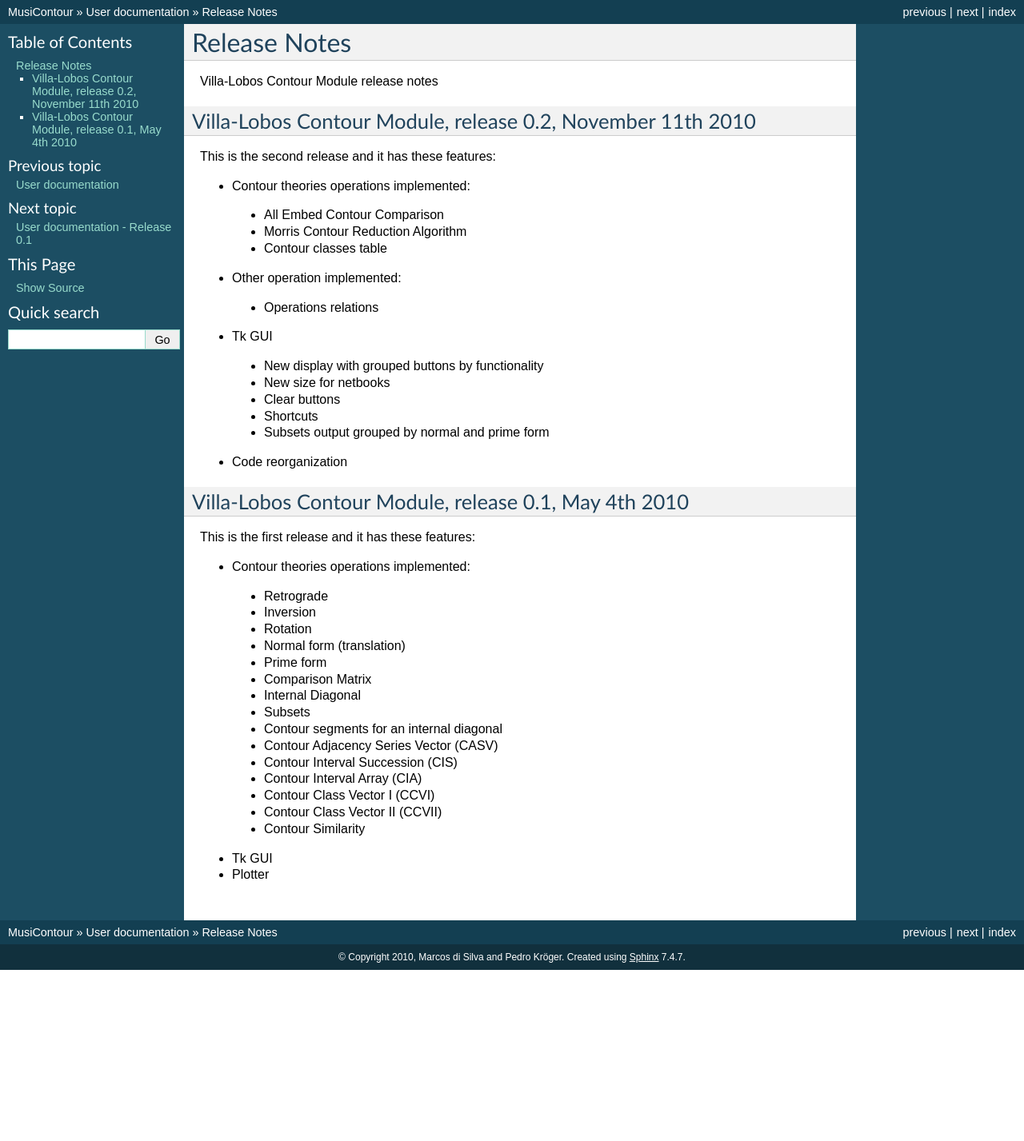
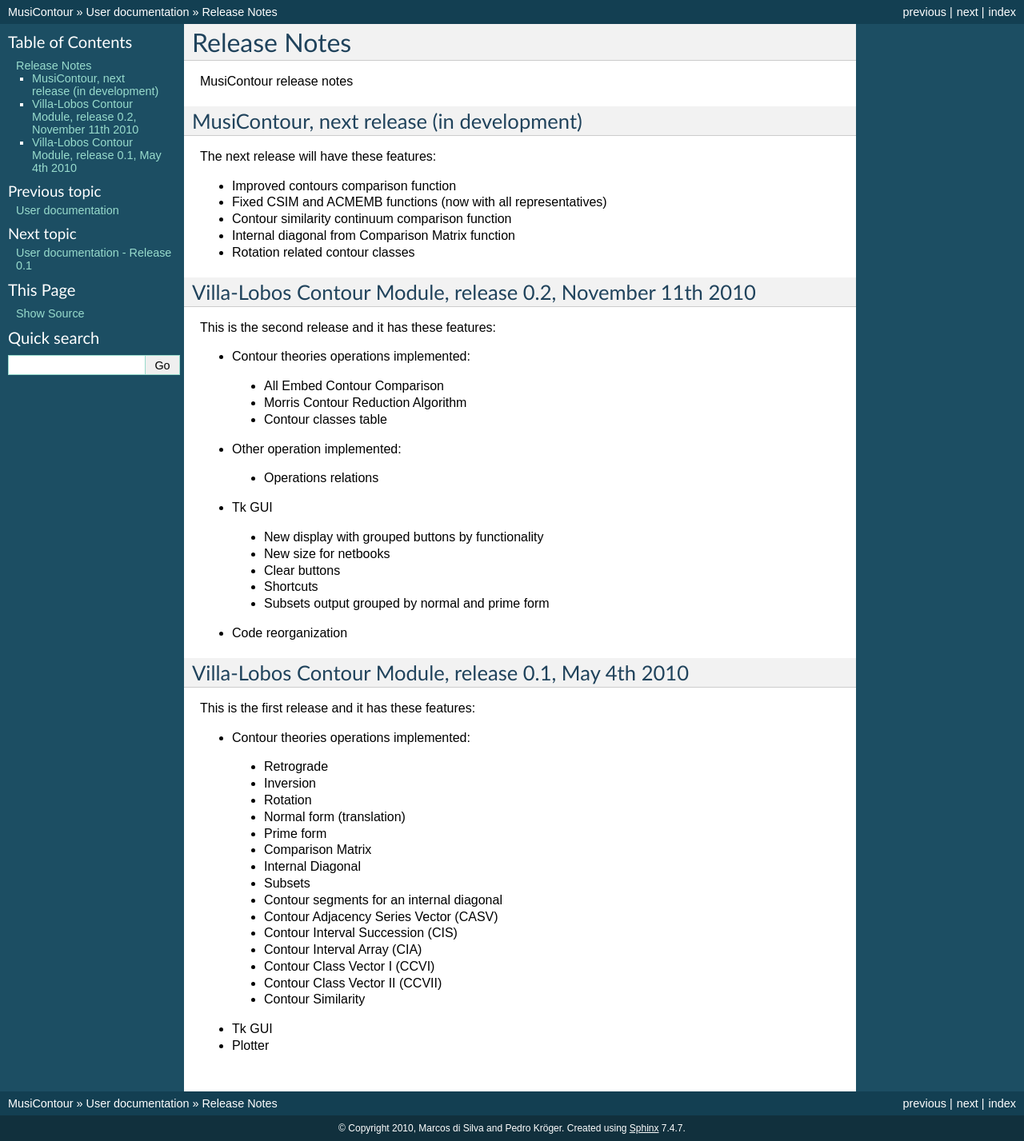
Before and after one commit to msampaio/musicontour, a Sphinx documentation site: the page built from doc/release.rst, in a window 1280 px wide. Shown: the whole page at 80% size. Built offline with Sphinx 7.4.7, drawn with Linux system fonts in a browser that asks for light colours; formulas are drawn with MathJax 3; before the commit the page ends 1213 px from its top, so only the background shows below that.

Commit message:
Insert snapshot of new features for next release

```diff
--- a/doc/release.rst
+++ b/doc/release.rst
@@ -1,7 +1,19 @@
 Release Notes
 =============
 
-Villa-Lobos Contour Module release notes
+MusiContour release notes
+
+MusiContour, next release (in development)
+------------------------------------------
+
+The next release will have these features:
+
+- Improved contours comparison function
+- Fixed CSIM and ACMEMB functions (now with all representatives)
+- Contour similarity continuum comparison function
+- Internal diagonal from Comparison Matrix function
+- Rotation related contour classes
+
 
 Villa-Lobos Contour Module, release 0.2, November 11th 2010
 -----------------------------------------------------------
```
